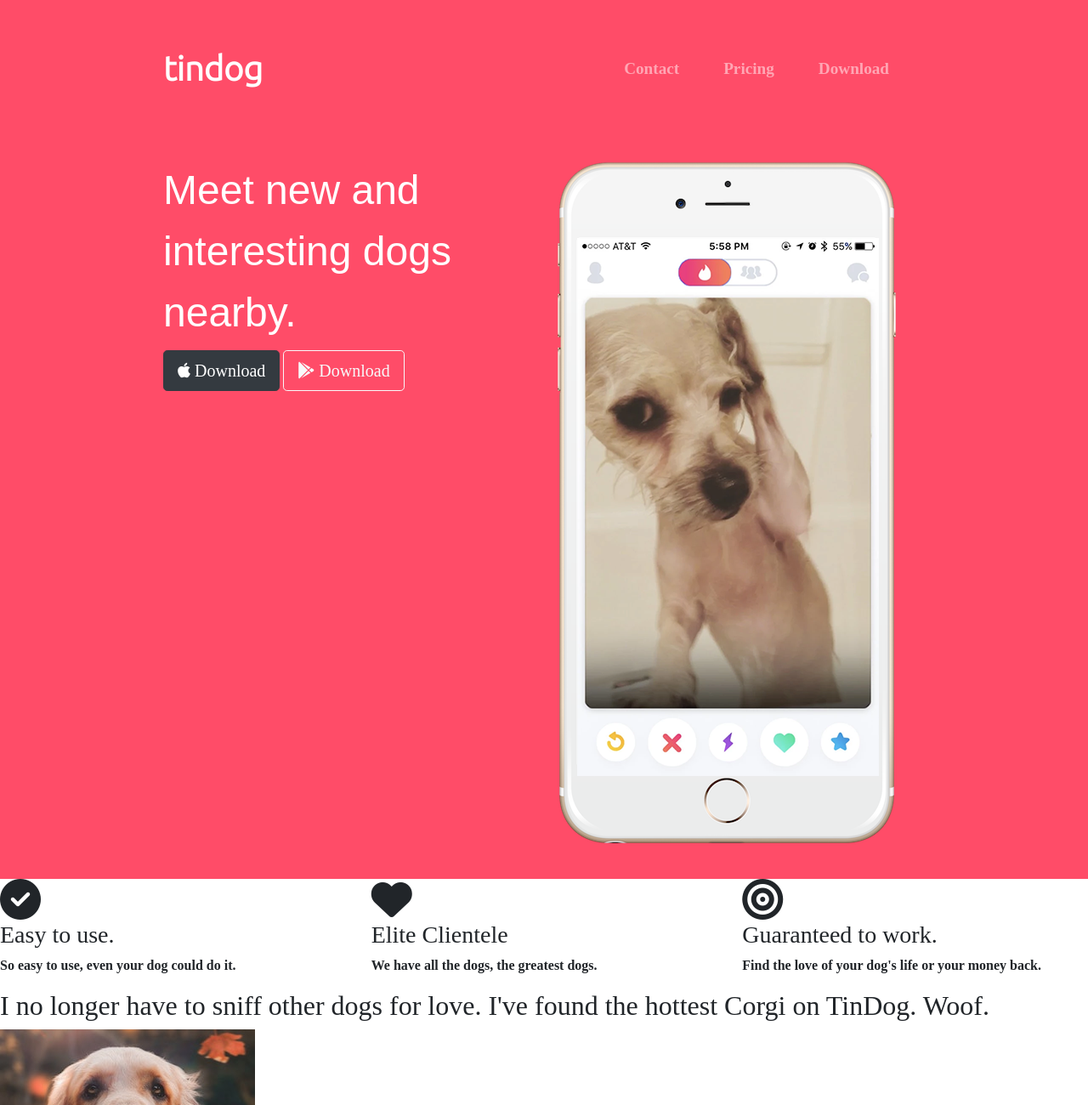
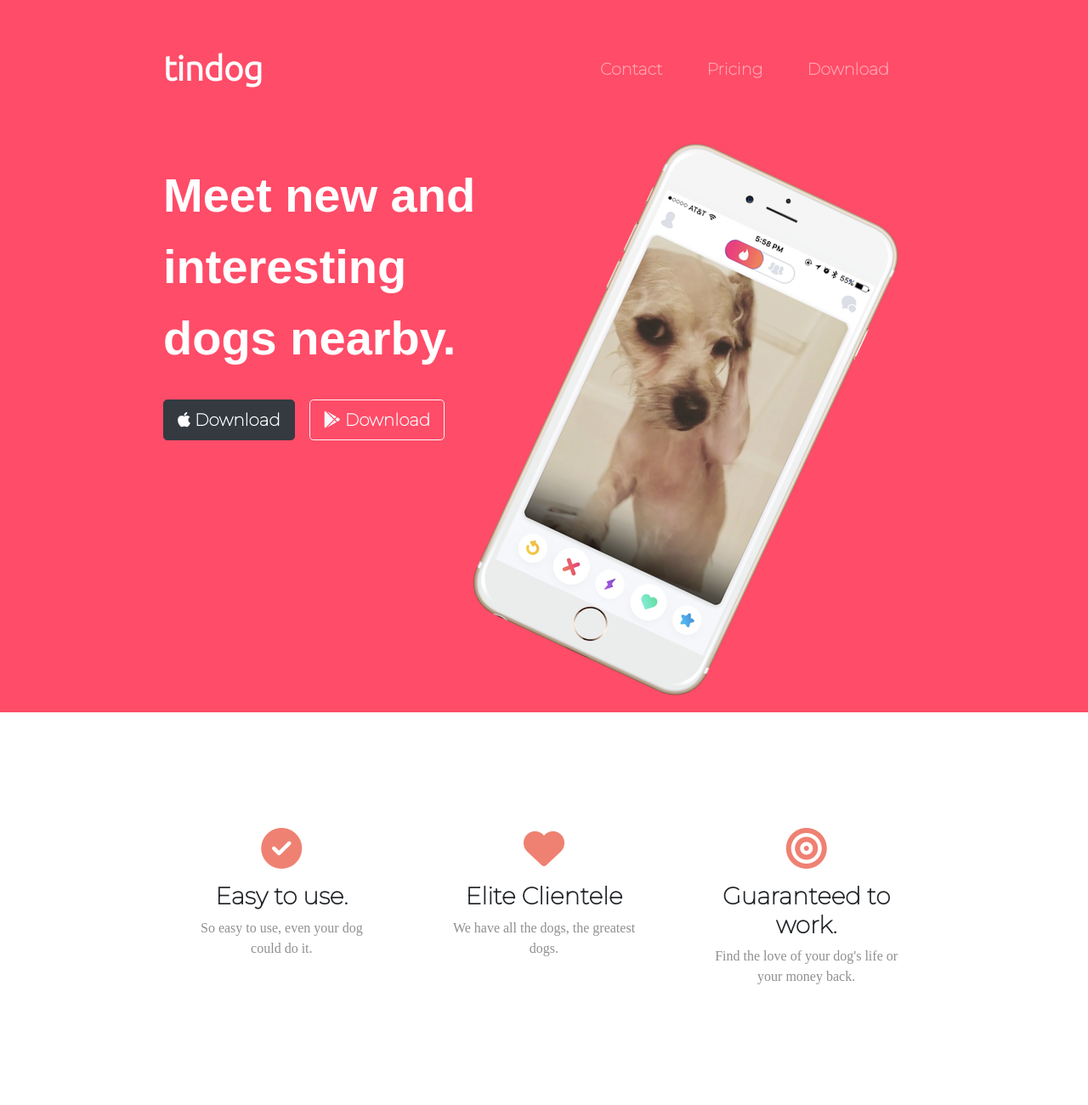
Before and after one commit to akankshakashyap/tindog, a plain HTML site: page index.html in a window 1280 px wide. Shown: the top 1300 px of the page at 85% size. Drawn offline with Linux system fonts and the light colour scheme.

Commit message:
Update styles.css

```diff
--- a/css/styles.css
+++ b/css/styles.css
@@ -1,6 +1,5 @@
 body{
-  font-family: "Montserrat-black";
-  font-weight: bolder;
+  font-family: "Montserrat-bold";
 }
 #title{
   background-color: #ff4c68;
@@ -8,9 +7,17 @@
 
 }
 h1{
-  font-family: 'Montserrat-black', sans-serif;
-  font-size: 3rem;
+  font-family: 'Montserrat-bold', sans-serif;
+  font-size: 3.5rem;
   line-height: 1.5;
+  font-weight: bolder;
+}
+h3{
+  font-family: "Montserrat";
+  font-weight: bolder;
+}
+p{
+  color: #8f8f8f;
 }
 .container-fluid{
   padding: 3% 15%;
@@ -32,7 +39,36 @@
   padding: 0 18px;
 }
 .nav-link{
-  font-family: "Montserrat-light";
+  font-family: "Montserrat";
   font-size: 1.2rem;
-  color:
+  font-weight: bolder;
 }
+
+/* download-buttons */
+.dload-btn{
+  margin: 5% 3% 5% 0;
+  font-family: "Montserrat";
+  font-weight: bolder;
+}
+
+/* title-image */
+.title-img{
+width: 70%;
+transform: rotate(25deg);
+}
+/* features-section */
+#features{
+  padding: 7% 15%;
+}
+.feature-box{
+  padding: 5%;
+  text-align: center;
+}
+
+.icon{
+  color: #ef8172;
+  margin-bottom: 1rem;
+}
+.icon:hover{
+  color: #ff4c68;
+}
```
